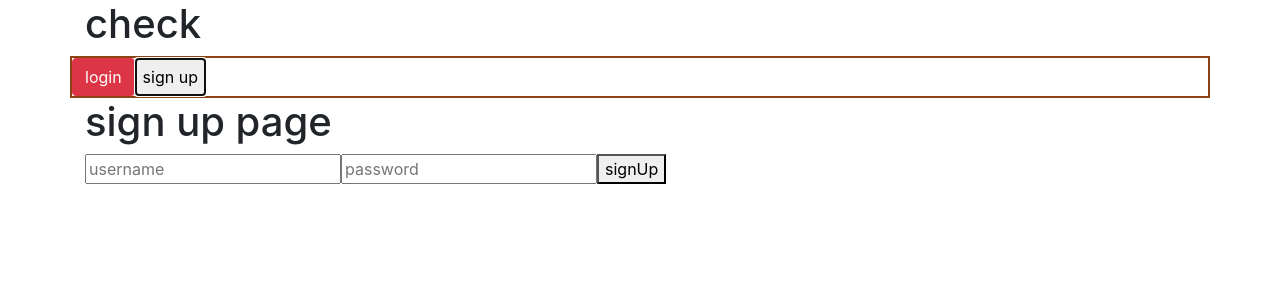
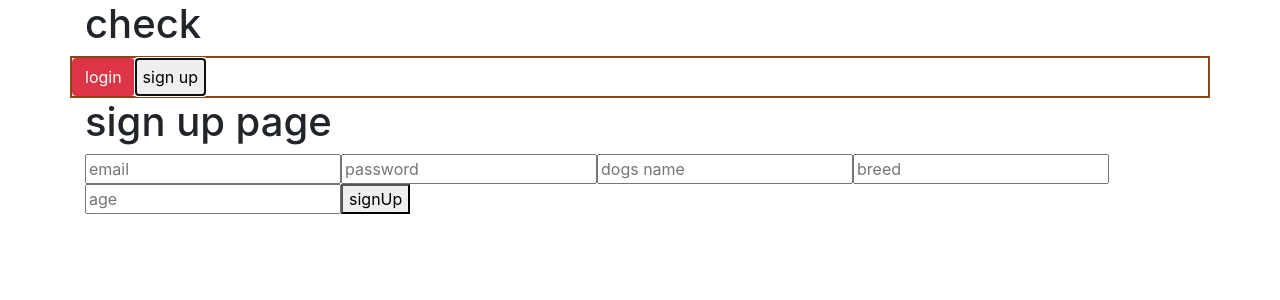
Before and after one commit to hs21hs/frontend-chat-project, a React (Create React App) app: page / in a window 1280 px wide. Both pictures are taken after a click on the button "sign up". Shown: the top 300 px of the page. Built offline with nearby package versions, Linux system fonts and the light colour scheme; no server answers.

Commit message:
login/signup refactored

```diff
--- a/package.json
+++ b/package.json
@@ -14,7 +14,7 @@
     "socket.io-client": "^2.3.0"
   },
   "scripts": {
-    "start": "react-scripts start",
+    "start": "PORT=3006 react-scripts start",
     "build": "react-scripts build",
     "test": "react-scripts test",
     "eject": "react-scripts eject"
--- a/src/App.js
+++ b/src/App.js
@@ -98,7 +98,12 @@ class App extends Component {
     e.preventDefault()
     const password = e.target.elements.password.value
     const username = e.target.elements.username.value
-    const user = {username,password}
+    const email = e.target.elements.email.value
+    const breed = e.target.elements.breed.value
+    const age = e.target.elements.age.value
+
+
+    const user = {username,password,email,breed,age}
 
     fetch("http://localhost:3000/users", {
       method: "POST",
@@ -122,8 +127,8 @@ class App extends Component {
   login = (e) => {
     e.preventDefault()
     const password = e.target.elements.password.value
-    const username = e.target.elements.username.value
-    const user = {username, password}
+    const email = e.target.elements.email.value
+    const user = {email, password}
 
     fetch("http://localhost:3000/users/login", {
       method: "POST",
--- a/src/containers/login.js
+++ b/src/containers/login.js
@@ -7,7 +7,7 @@ class Login extends Component {
     <div>
         <h1>login page</h1>
         <form onSubmit = {(e) => {this.props.login(e)}}>
-            <input name = "username" placeholder = "username"></input>
+            <input name = "email" placeholder = "email"></input>
             <input name = "password" placeholder = "password" type = "password"></input>
             <button type = "submit"> login</button>
         </form>
--- a/src/containers/signUp.js
+++ b/src/containers/signUp.js
@@ -7,9 +7,13 @@ class SignUp extends Component {
     <div>
         <h1>sign up page</h1>
         <form onSubmit = {(e) => {this.props.signUp(e)}}>
-            <input name = "username" placeholder = "username"></input>
+            <input name = "email" placeholder = "email"></input>
             <input name = "password" placeholder = "password" type = "password"></input>
+            <input name = "username" placeholder = "dogs name"></input>
+            <input name = "breed" placeholder = "breed"></input>
+            <input name = "age" placeholder = "age"></input>
             <button type = "submit"> signUp</button>
+
         </form>
     </div>
     )
```
